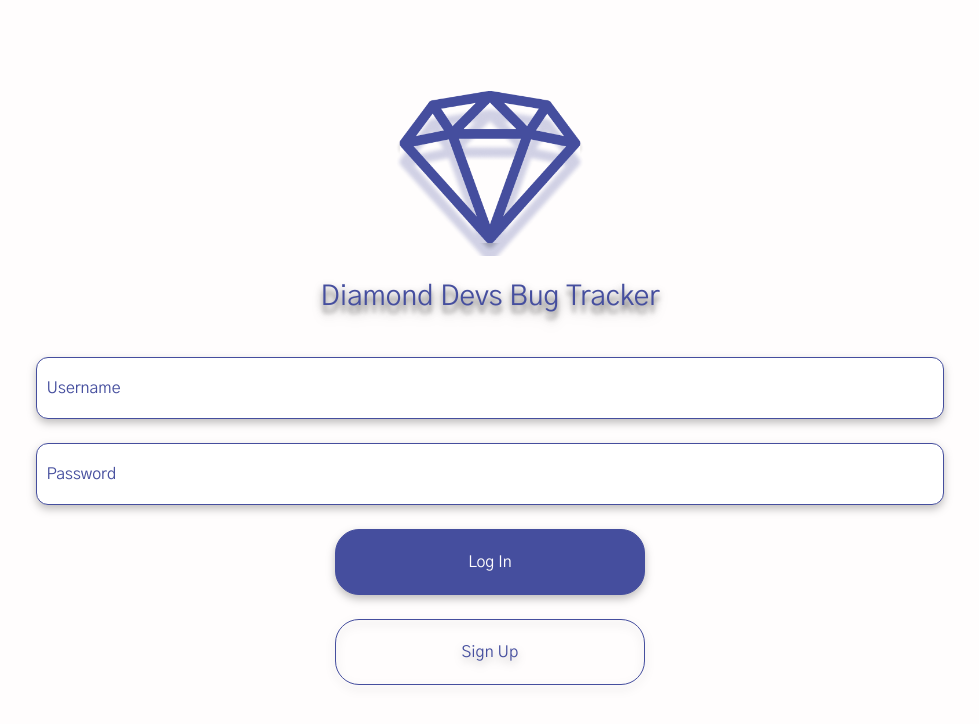
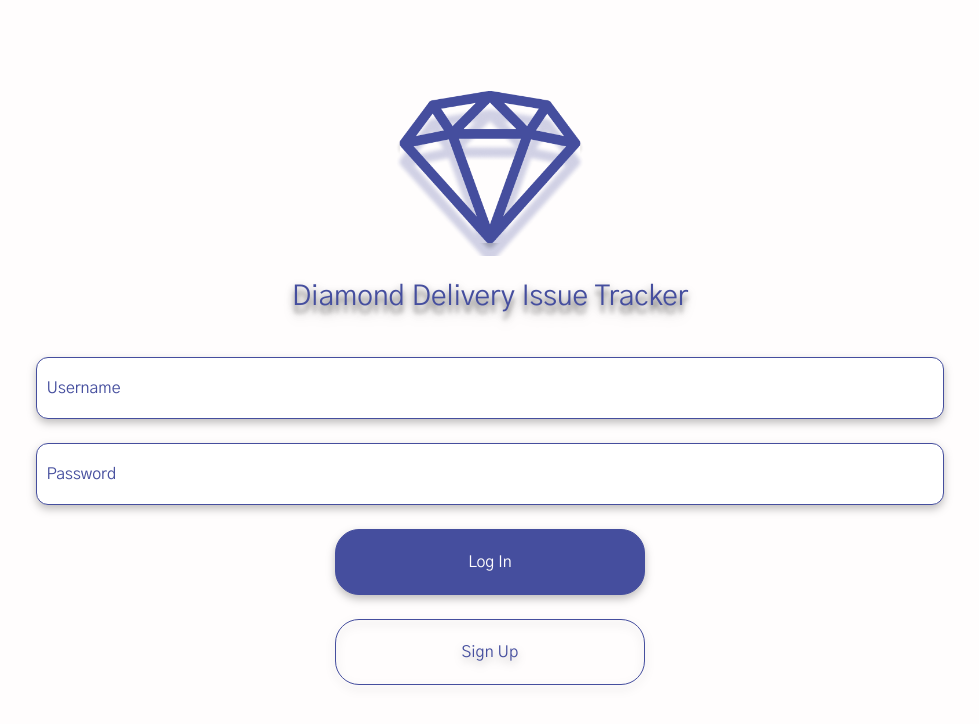
Before and after one commit to Diamond-Devs/bug-tracker, a React (Create React App) app: page / in a window 1280 px wide. Shown: the top 724 px of the page, without its empty margins (150-1129 px from the left). Built offline with nearby package versions, Linux system fonts and the light colour scheme.

Commit message:
CONTRIBUTOR: fromjaytoz ADDED: sign up page, stylistic modularity NEXT: forgot password/username/demo user funcNOpresNO

```diff
--- a/src/App.js
+++ b/src/App.js
@@ -1,5 +1,5 @@
 import React from "react";
-import LoginContainer from "./components/LoginContainer";
+import Login from "./components/Login";
 import styled from "styled-components";
 
 const AppView = styled.div`
@@ -17,7 +17,7 @@ const inputBorderRadius = "12px;";
 function App() {
   return (
     <AppView>
-      <LoginContainer
+      <Login
         addStyles={{ mb: bottomMargin, ds: dropShadow, br: inputBorderRadius }}
       />
     </AppView>
--- a/src/components/Button.js
+++ b/src/components/Button.js
@@ -15,14 +15,15 @@ const DiamondButton = styled(CommonContainer)`
   height: ${({ height }) => height}vh;
   border-radius: 24px;
   border: solid ${mainColor} 1px;
-  :active {
-    background: black;
+  :hover {
+    background: black; //make this darker purple
     color: white;
+    cursor: pointer;
   }
   filter: drop-shadow(0px 4px 4px rgba(0, 0, 0, 0.25));
 `;
 
-function Button({ ds, mb, height, width, children, invert }) {
+function Button({ ds, mb, height, width, children, invert, onClick }) {
   return (
     <DiamondButton
       ds={ds}
@@ -30,6 +31,7 @@ function Button({ ds, mb, height, width, children, invert }) {
       height={height}
       width={width}
       invert={invert}
+      onClick={onClick}
     >
       <RegularText>{children}</RegularText>
     </DiamondButton>
--- /dev/null
+++ b/src/components/Login.js
@@ -0,0 +1,67 @@
+import React, { useState } from "react";
+import styled from "styled-components";
+import Logo from "./Logo";
+import RegularText from "./RegularText";
+import RegularInput from "./RegularInput";
+import Button from "./Button";
+import { useDiamondStyles } from "../hooks/useDiamondStyles";
+
+const LoginOrSignUp = styled.div`
+  width: 71vw;
+  height: 81.24vh;
+
+  display: flex;
+  justify-content: center;
+  align-items: center;
+  flex-direction: column;
+`;
+
+function Login({ addStyles }) {
+  const [isSignUp, setIsSignUp] = useState(false);
+  const titleStyle = useDiamondStyles({
+    size: 1.75,
+    mb: addStyles.mb,
+    ds: addStyles.ds,
+    ts: true,
+  });
+  const defaultStyle = useDiamondStyles({
+    mb: addStyles.mb,
+    ds: addStyles.ds,
+    br: addStyles.br,
+  });
+  return (
+    <LoginOrSignUp>
+      {isSignUp || (
+        <>
+          <Logo width={24.4} height={20.6} mb={addStyles.mb} />
+          <RegularText {...titleStyle}>
+            Diamond Delivery Issue Tracker
+          </RegularText>
+          <RegularInput {...defaultStyle} placeholder="Username" />
+          <RegularInput {...defaultStyle} placeholder="Password" />
+          <Button {...defaultStyle} invert>
+            Log In
+          </Button>
+          <Button {...defaultStyle} onClick={() => setIsSignUp(true)}>
+            Sign Up
+          </Button>
+        </>
+      )}
+      {isSignUp && (
+        <>
+          <Logo width={30.4} height={26.6} mb={addStyles.mb} />
+          <RegularInput {...defaultStyle} placeholder="Create username" />
+          <RegularInput {...defaultStyle} placeholder="Create Password" />
+          <Button {...defaultStyle} invert>
+            Create Account
+          </Button>
+          <Button {...defaultStyle} onClick={() => setIsSignUp(false)}>
+            Already have an account?
+          </Button>
+        </>
+      )}
+    </LoginOrSignUp>
+  );
+}
+
+export default Login;
--- a/src/components/LoginContainer.js
+++ /dev/null
@@ -1,47 +0,0 @@
-import React from "react";
-import styled from "styled-components";
-import Logo from "./Logo";
-import RegularText from "./RegularText";
-import RegularInput from "./RegularInput";
-import Button from "./Button";
-
-const LoginUI = styled.div`
-  width: 71vw;
-  height: 81.24vh;
-
-  display: flex;
-  justify-content: center;
-  align-items: center;
-  flex-direction: column;
-`;
-
-function LoginContainer({ addStyles }) {
-  return (
-    <LoginUI>
-      <Logo width={24.4} height={20.6} mb={addStyles.mb} />
-      <RegularText size={1.75} mb={addStyles.mb} ds={addStyles.ds} ts>
-        Diamond Devs Bug Tracker
-      </RegularText>
-      <RegularInput
-        br={addStyles.br}
-        mb={addStyles.mb}
-        ds={addStyles.ds}
-        placeholder="Username"
-      />
-      <RegularInput
-        br={addStyles.br}
-        mb={addStyles.mb}
-        ds={addStyles.ds}
-        placeholder="Password"
-      />
-      <Button br={addStyles.br} mb={addStyles.mb} ds={addStyles.ds} invert>
-        Log In
-      </Button>
-      <Button br={addStyles.br} mb={addStyles.mb} ds={addStyles.ds}>
-        Sign Up
-      </Button>
-    </LoginUI>
-  );
-}
-
-export default LoginContainer;
--- /dev/null
+++ b/src/hooks/useDiamondStyles.js
@@ -0,0 +1,12 @@
+import { useState } from "react";
+export const useDiamondStyles = ({ size, br, mb, ds, ts }) => {
+  const bind = {
+    size,
+    br,
+    mb,
+    ds,
+    ts,
+  };
+
+  return bind;
+};
```
Also changed, not shown: src/components/SignUp.js (added).
